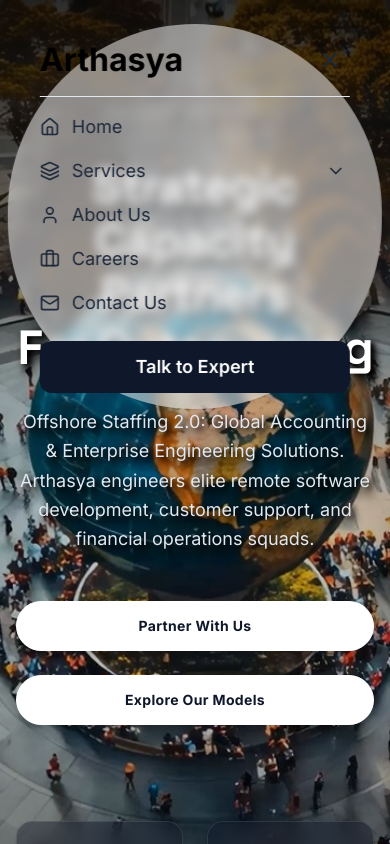
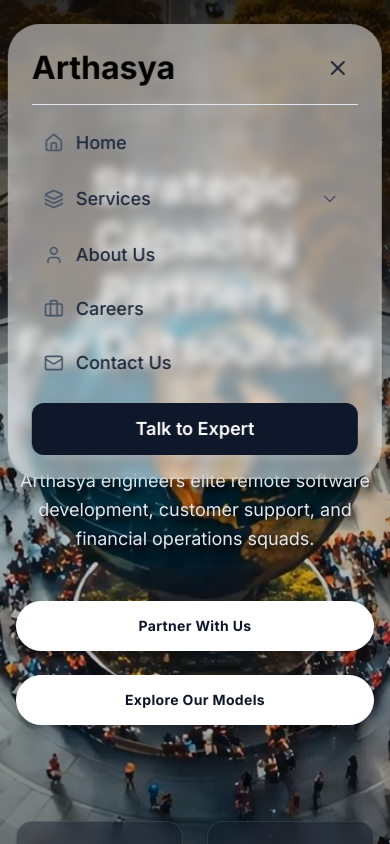
Before and after one commit to Divy2308/Arthasya-Main, a React (Vite) app: page / in a window 390 px wide. Both pictures are taken after a click on the button 330 px from the left and 60 px from the top of the page. Shown: the top 844 px of the page. Built offline with nearby package versions, Linux system fonts and the light colour scheme.

Commit message:
Navbar Mobile responsive

```diff
--- a/src/components/Header.jsx
+++ b/src/components/Header.jsx
@@ -30,7 +30,7 @@
 
   const handleServicesMouseLeave = () => {
     setIsServicesHovered(false);
-    if (window.scrollY > 20) {
+    if (window.scrollY > 20 && window.innerWidth >= 768) {
       setIsCompact(true);
     }
   };
@@ -40,9 +40,25 @@
     setIsMenuOpen(false);
   }, [location.pathname, location.hash]);
 
+  // Prevent body scroll when mobile menu is open
+  useEffect(() => {
+    if (isMenuOpen) {
+      document.body.style.overflow = 'hidden';
+    } else {
+      document.body.style.overflow = '';
+    }
+    return () => {
+      document.body.style.overflow = '';
+    };
+  }, [isMenuOpen]);
+
   // Navbar behavior
   useEffect(() => {
     const handleScroll = () => {
+      if (window.innerWidth < 768) {
+        setIsCompact(false);
+        return;
+      }
       if (window.scrollY <= 20) {
         setIsCompact(false);
       } else {
@@ -51,34 +67,34 @@
     };
 
     const handleMouseMove = (e) => {
+      if (window.innerWidth < 768) return;
       if (window.scrollY <= 20) return;
 
       if (e.clientY <= 120) {
         setIsCompact(false);
       } else {
         setTimeout(() => {
-          if (window.scrollY > 20 && !isServicesHoveredRef.current) {
+          if (window.scrollY > 20 && !isServicesHoveredRef.current && window.innerWidth >= 768) {
             setIsCompact(true);
           }
         }, 250);
       }
     };
 
+    const handleResize = () => {
+      if (window.innerWidth < 768) {
+        setIsCompact(false);
+      }
+    };
+
     window.addEventListener('scroll', handleScroll);
-    document.addEventListener(
-      'mousemove',
-      handleMouseMove
-    );
+    document.addEventListener('mousemove', handleMouseMove);
+    window.addEventListener('resize', handleResize);
 
     return () => {
-      window.removeEventListener(
-        'scroll',
-        handleScroll
-      );
-      document.removeEventListener(
-        'mousemove',
-        handleMouseMove
-      );
+      window.removeEventListener('scroll', handleScroll);
+      document.removeEventListener('mousemove', handleMouseMove);
+      window.removeEventListener('resize', handleResize);
     };
   }, []);
 
@@ -120,16 +136,16 @@
           left-1/2
           -translate-x-1/2
           custom-navbar-glass
-          rounded-full
           shadow-sm
-          py-4
           transition-all
           duration-500
           ease-[cubic-bezier(0.22,1,0.36,1)]
           ${
             isCompact
-  ? 'w-[190px] px-0'
-  : 'w-[96%] max-w-7xl px-8'
+              ? 'w-[190px] px-0 py-4 rounded-full overflow-hidden md:overflow-visible'
+              : isMenuOpen
+                ? 'w-[96%] max-w-7xl px-6 py-6 rounded-[2rem] max-h-[calc(100vh-3rem)] overflow-y-auto md:max-h-none md:overflow-visible'
+                : 'w-[96%] max-w-7xl px-6 md:px-8 py-4 rounded-full overflow-hidden md:overflow-visible'
           }
         `}
       >
@@ -437,128 +453,135 @@
         >
           <hr className="border-slate-200 mb-4" />
 
-          <div className="flex flex-col gap-4 text-lg">
+          <div className="flex flex-col gap-2.5 text-lg">
             <Link
               to="/#home"
-              className="flex items-center gap-3"
+              className="flex items-center gap-3 py-2 px-3 rounded-xl hover:bg-black/5 active:bg-black/10 transition-colors"
+              onClick={() => setIsMenuOpen(false)}
             >
-              <Home size={20} />
-              Home
+              <Home size={20} className="text-slate-600" />
+              <span className="font-medium text-slate-800">Home</span>
             </Link>
 
             <div className="flex flex-col">
-              <div className="flex items-center justify-between">
+              <div className="flex items-center justify-between py-2 px-3 rounded-xl hover:bg-black/5 active:bg-black/10 transition-colors">
                 <Link
                   to="/#services"
-                  className="flex items-center gap-3"
+                  className="flex items-center gap-3 flex-1"
                   onClick={() => setIsMenuOpen(false)}
                 >
-                  <Layers size={20} />
-                  Services
+                  <Layers size={20} className="text-slate-600" />
+                  <span className="font-medium text-slate-800">Services</span>
                 </Link>
                 <button
-                  className="p-1 hover:bg-slate-100 rounded-lg"
-                  onClick={() => setIsMobileServicesOpen(!isMobileServicesOpen)}
+                  className="p-1.5 hover:bg-black/10 rounded-lg transition-colors"
+                  onClick={(e) => {
+                    e.stopPropagation();
+                    setIsMobileServicesOpen(!isMobileServicesOpen);
+                  }}
                 >
                   <ChevronDown
                     size={20}
-                    className={`transition-transform duration-300 ${
+                    className={`transition-transform duration-300 text-slate-600 ${
                       isMobileServicesOpen ? 'rotate-180' : ''
                     }`}
                   />
                 </button>
               </div>
               <div
-                className={`flex flex-col ml-8 overflow-hidden transition-all duration-300 ${
-                  isMobileServicesOpen ? 'max-h-[1000px] opacity-100 mt-3 gap-3' : 'max-h-0 opacity-0 gap-0'
+                className={`flex flex-col ml-6 overflow-hidden transition-all duration-300 ${
+                  isMobileServicesOpen ? 'max-h-[1200px] opacity-100 mt-2 gap-2' : 'max-h-0 opacity-0 gap-0'
                 }`}
               >
                 {/* Mobile USA Services */}
                 <div className="flex flex-col">
-                  <div className="flex items-center justify-between py-1">
+                  <div className="flex items-center justify-between py-1.5 px-3 rounded-lg hover:bg-black/5 active:bg-black/10 transition-colors">
                     <Link
                       to="/#services-usa"
-                      className="text-base font-semibold text-slate-800"
+                      className="text-base font-semibold text-slate-700 flex-1"
                       onClick={() => setIsMenuOpen(false)}
                     >
                       USA Services
                     </Link>
                     <button
-                      className="p-1 hover:bg-slate-100 rounded-lg animate-pulse"
-                      onClick={() => setIsMobileUsaOpen(!isMobileUsaOpen)}
+                      className="p-1 hover:bg-black/10 rounded-md transition-colors"
+                      onClick={(e) => {
+                        e.stopPropagation();
+                        setIsMobileUsaOpen(!isMobileUsaOpen);
+                      }}
                     >
                       <ChevronDown
                         size={16}
-                        className={`transition-transform duration-300 ${
+                        className={`transition-transform duration-300 text-slate-600 ${
                           isMobileUsaOpen ? 'rotate-180' : ''
                         }`}
                       />
                     </button>
                   </div>
                   <div
-                    className={`flex flex-col ml-4 overflow-hidden transition-all duration-300 ${
-                      isMobileUsaOpen ? 'max-h-[500px] opacity-100 mt-2 gap-2 pb-2' : 'max-h-0 opacity-0 gap-0'
+                    className={`flex flex-col ml-4 border-l border-slate-200/60 pl-2 overflow-hidden transition-all duration-300 ${
+                      isMobileUsaOpen ? 'max-h-[600px] opacity-100 mt-1 gap-1.5 pb-2' : 'max-h-0 opacity-0 gap-0'
                     }`}
                   >
                     <Link
                       to="/services/usa/accounting-bookkeeping"
-                      className="text-sm text-slate-600 hover:text-black"
+                      className="text-sm text-slate-600 hover:text-black py-1 px-3 rounded-md hover:bg-black/5 active:bg-black/10 transition-colors"
                       onClick={() => setIsMenuOpen(false)}
                     >
                       Accounting & Bookkeeping
                     </Link>
                     <Link
                       to="/services/usa/white-label-accounting"
-                      className="text-sm text-slate-600 hover:text-black"
+                      className="text-sm text-slate-600 hover:text-black py-1 px-3 rounded-md hover:bg-black/5 active:bg-black/10 transition-colors"
                       onClick={() => setIsMenuOpen(false)}
                     >
                       White Label Accounting
                     </Link>
                     <Link
                       to="/services/usa/ar-ap-management"
-                      className="text-sm text-slate-600 hover:text-black"
+                      className="text-sm text-slate-600 hover:text-black py-1 px-3 rounded-md hover:bg-black/5 active:bg-black/10 transition-colors"
                       onClick={() => setIsMenuOpen(false)}
                     >
                       AR & AP Management
                     </Link>
                     <Link
                       to="/services/usa/payroll-management"
-                      className="text-sm text-slate-600 hover:text-black"
+                      className="text-sm text-slate-600 hover:text-black py-1 px-3 rounded-md hover:bg-black/5 active:bg-black/10 transition-colors"
                       onClick={() => setIsMenuOpen(false)}
                     >
                       Payroll Management
                     </Link>
                     <Link
                       to="/services/usa/xero-quickbooks"
-                      className="text-sm text-slate-600 hover:text-black"
+                      className="text-sm text-slate-600 hover:text-black py-1 px-3 rounded-md hover:bg-black/5 active:bg-black/10 transition-colors"
                       onClick={() => setIsMenuOpen(false)}
                     >
                       Xero & QuickBooks Services
                     </Link>
                     <Link
                       to="/services/usa/year-end-services"
-                      className="text-sm text-slate-600 hover:text-black"
+                      className="text-sm text-slate-600 hover:text-black py-1 px-3 rounded-md hover:bg-black/5 active:bg-black/10 transition-colors"
                       onClick={() => setIsMenuOpen(false)}
                     >
                       Year End Services
                     </Link>
                     <Link
                       to="/services/usa/financial-statement-preparation"
-                      className="text-sm text-slate-600 hover:text-black"
+                      className="text-sm text-slate-600 hover:text-black py-1 px-3 rounded-md hover:bg-black/5 active:bg-black/10 transition-colors"
                       onClick={() => setIsMenuOpen(false)}
                     >
                       Preparation of Financial Statement
                     </Link>
                     <Link
                       to="/services/usa/filing-1099"
-                      className="text-sm text-slate-600 hover:text-black"
+                      className="text-sm text-slate-600 hover:text-black py-1 px-3 rounded-md hover:bg-black/5 active:bg-black/10 transition-colors"
                       onClick={() => setIsMenuOpen(false)}
                     >
                       Filing 1099 and Issue Forms
                     </Link>
                     <Link
                       to="/services/usa/sales-tax"
-                      className="text-sm text-slate-600 hover:text-black"
+                      className="text-sm text-slate-600 hover:text-black py-1 px-3 rounded-md hover:bg-black/5 active:bg-black/10 transition-colors"
                       onClick={() => setIsMenuOpen(false)}
                     >
                       Sales Tax Services
@@ -568,41 +591,44 @@
 
                 {/* Mobile Australia Services */}
                 <div className="flex flex-col">
-                  <div className="flex items-center justify-between py-1">
+                  <div className="flex items-center justify-between py-1.5 px-3 rounded-lg hover:bg-black/5 active:bg-black/10 transition-colors">
                     <Link
                       to="/#services-australia"
-                      className="text-base font-semibold text-slate-800"
+                      className="text-base font-semibold text-slate-700 flex-1"
                       onClick={() => setIsMenuOpen(false)}
                     >
                       Australia Services
                     </Link>
                     <button
-                      className="p-1 hover:bg-slate-100 rounded-lg animate-pulse"
-                      onClick={() => setIsMobileAusOpen(!isMobileAusOpen)}
+                      className="p-1 hover:bg-black/10 rounded-md transition-colors"
+                      onClick={(e) => {
+                        e.stopPropagation();
+                        setIsMobileAusOpen(!isMobileAusOpen);
+                      }}
                     >
                       <ChevronDown
                         size={16}
-                        className={`transition-transform duration-300 ${
+                        className={`transition-transform duration-300 text-slate-600 ${
                           isMobileAusOpen ? 'rotate-180' : ''
                         }`}
                       />
                     </button>
                   </div>
                   <div
-                    className={`flex flex-col ml-4 overflow-hidden transition-all duration-300 ${
-                      isMobileAusOpen ? 'max-h-[200px] opacity-100 mt-2 gap-2 pb-2' : 'max-h-0 opacity-0 gap-0'
+                    className={`flex flex-col ml-4 border-l border-slate-200/60 pl-2 overflow-hidden transition-all duration-300 ${
+                      isMobileAusOpen ? 'max-h-[300px] opacity-100 mt-1 gap-1.5 pb-2' : 'max-h-0 opacity-0 gap-0'
                     }`}
                   >
                     <Link
                       to="/services/australia/accounting-taxation"
-                      className="text-sm text-slate-600 hover:text-black"
+                      className="text-sm text-slate-600 hover:text-black py-1 px-3 rounded-md hover:bg-black/5 active:bg-black/10 transition-colors"
                       onClick={() => setIsMenuOpen(false)}
                     >
                       Accounting & Taxation
                     </Link>
                     <Link
                       to="/services/australia/paraplanning-broker-support"
-                      className="text-sm text-slate-600 hover:text-black"
+                      className="text-sm text-slate-600 hover:text-black py-1 px-3 rounded-md hover:bg-black/5 active:bg-black/10 transition-colors"
                       onClick={() => setIsMenuOpen(false)}
                     >
                       Paraplanning & Broker Support
@@ -614,34 +640,37 @@
 
             <Link
               to="/#about"
-              className="flex items-center gap-3"
+              className="flex items-center gap-3 py-2 px-3 rounded-xl hover:bg-black/5 active:bg-black/10 transition-colors"
               onClick={() => setIsMenuOpen(false)}
             >
-              <User size={20} />
-              About Us
+              <User size={20} className="text-slate-600" />
+              <span className="font-medium text-slate-800">About Us</span>
             </Link>
 
             <Link
               to="/#careers"
-              className="flex items-center gap-3"
+              className="flex items-center gap-3 py-2 px-3 rounded-xl hover:bg-black/5 active:bg-black/10 transition-colors"
               onClick={() => setIsMenuOpen(false)}
             >
-              <Briefcase size={20} />
-              Careers
+              <Briefcase size={20} className="text-slate-600" />
+              <span className="font-medium text-slate-800">Careers</span>
             </Link>
 
             <Link
               to="/#contact"
-              className="flex items-center gap-3"
+              className="flex items-center gap-3 py-2 px-3 rounded-xl hover:bg-black/5 active:bg-black/10 transition-colors"
               onClick={() => setIsMenuOpen(false)}
             >
-              <Mail size={20} />
-              Contact Us
+              <Mail size={20} className="text-slate-600" />
+              <span className="font-medium text-slate-800">Contact Us</span>
             </Link>
 
             <button
-              onClick={onOpenModal}
-              className="mt-2 py-3 rounded-xl bg-slate-900 text-white font-semibold"
+              onClick={() => {
+                setIsMenuOpen(false);
+                onOpenModal();
+              }}
+              className="mt-2 py-3 rounded-xl bg-slate-900 text-white font-semibold hover:bg-slate-800 active:scale-[0.98] transition-all"
             >
               Talk to Expert
             </button>
```
